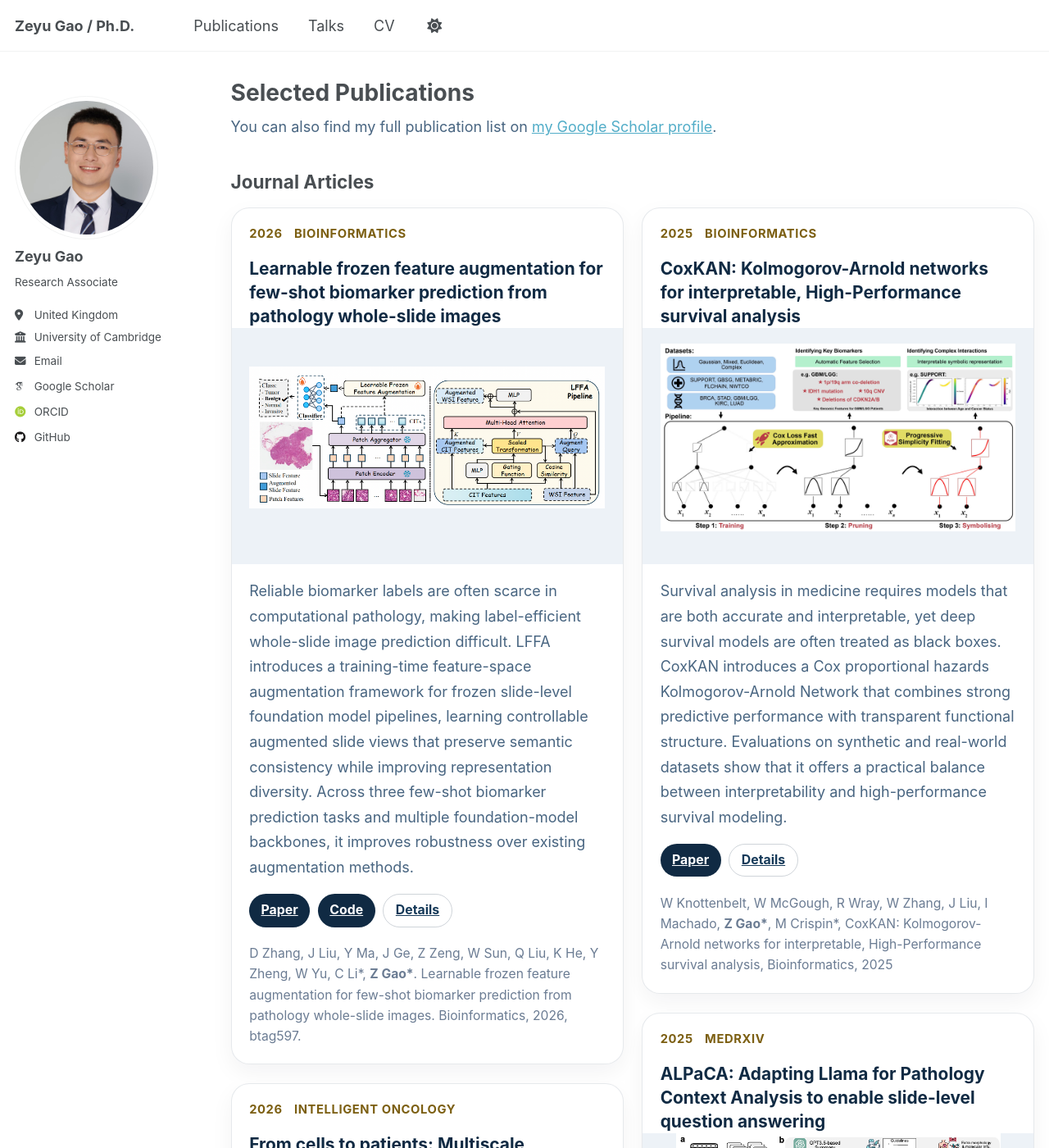
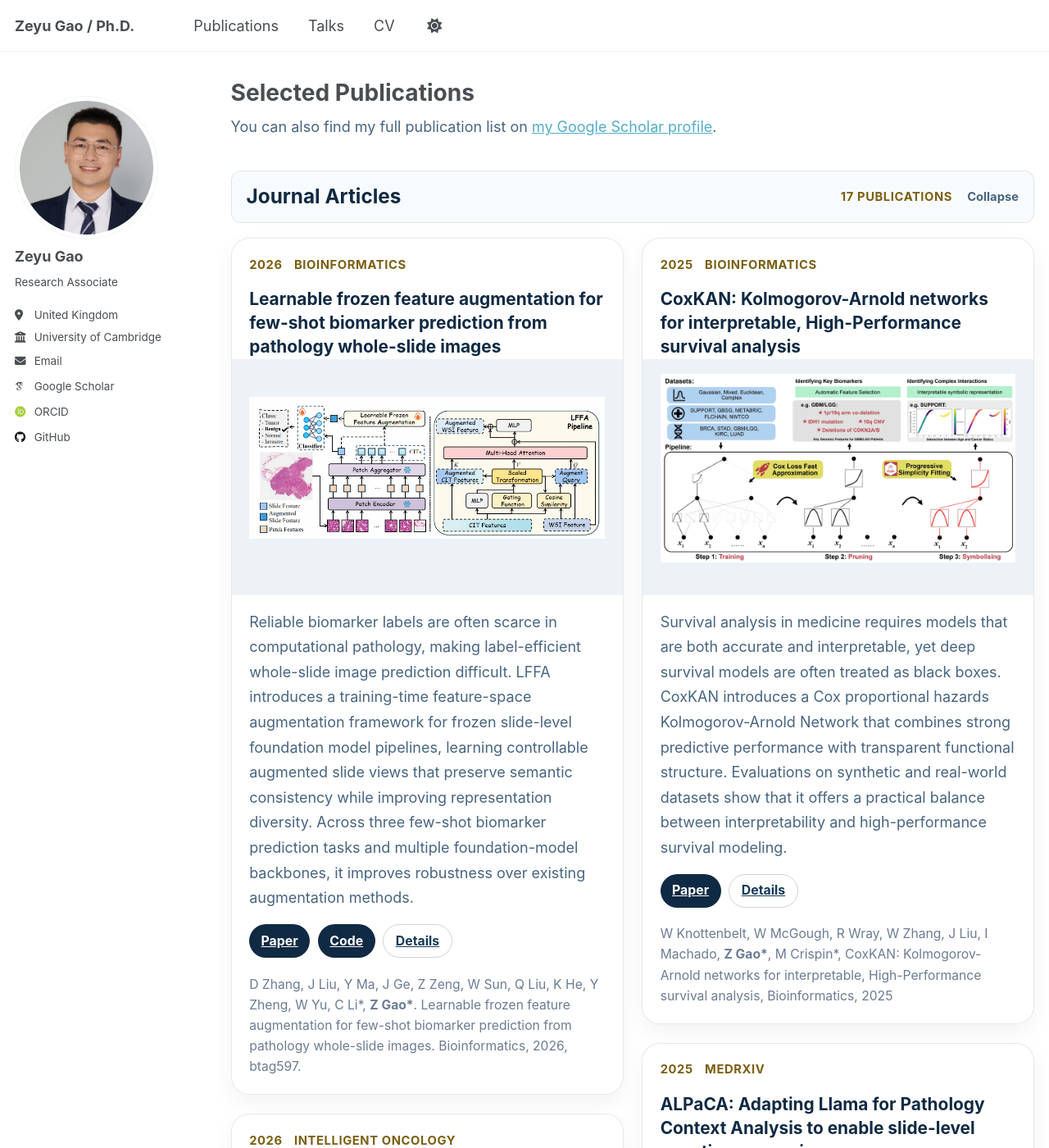
Before and after one commit to ZeyuGaoAi/ZeyuGaoAi.github.io, a Jekyll site: the page built from _pages/publications.html, in a window 1280 px wide and 1400 px high. Shown: the whole window at 82% size. Built offline with Jekyll 4.4.1, drawn with Linux system fonts in a browser that asks for light colours; some web fonts are replaced; a script that is not in the unit is left out.

Commit message:
Make publication sections collapsible

```diff
--- a/_pages/publications.html
+++ b/_pages/publications.html
@@ -16,8 +16,11 @@ author_profile: true
   {% for category in site.publication_category %}
     {% assign category_posts = site.publications | where: "category", category[0] | reverse %}
     {% if category_posts.size > 0 %}
-      <section class="publication-section">
-        <h2 class="publication-section-title">{{ category[1].title }}</h2>
+      <details class="publication-section" open>
+        <summary class="publication-section-summary">
+          <span class="publication-section-title">{{ category[1].title }}</span>
+          <span class="publication-section-count">{{ category_posts.size }} publications</span>
+        </summary>
         <div class="publication-grid">
           {% if category[0] == "conferences" %}
             {% assign pathctm_posts = site.publications | where: "url", "/publications/ICML2026_PathCTM/" %}
@@ -31,7 +34,7 @@ author_profile: true
             {% endunless %}
           {% endfor %}
         </div>
-      </section>
+      </details>
     {% endif %}
   {% endfor %}
 {% else %}
--- a/_sass/custom/_publications.scss
+++ b/_sass/custom/_publications.scss
@@ -9,8 +9,55 @@
   margin-bottom: 2.5rem;
 }
 
+.publication-section {
+  margin: 2.2rem 0 0;
+}
+
+.publication-section-summary {
+  display: flex;
+  align-items: center;
+  justify-content: space-between;
+  gap: 1rem;
+  margin: 0 0 1rem;
+  padding: 0.85rem 1rem;
+  border: 1px solid rgba(16, 42, 67, 0.1);
+  border-radius: 12px;
+  background: #f8fbfd;
+  color: #102a43;
+  cursor: pointer;
+  list-style: none;
+}
+
+.publication-section-summary::-webkit-details-marker {
+  display: none;
+}
+
+.publication-section-summary::after {
+  content: "Collapse";
+  flex: 0 0 auto;
+  color: #486581;
+  font-size: 0.82rem;
+  font-weight: 700;
+}
+
+.publication-section:not([open]) .publication-section-summary::after {
+  content: "Expand";
+}
+
 .publication-section-title {
-  margin: 2.2rem 0 1rem;
+  margin: 0;
+  font-size: 1.35rem;
+  font-weight: 700;
+  line-height: 1.3;
+}
+
+.publication-section-count {
+  margin-left: auto;
+  color: #7c5f12;
+  font-size: 0.82rem;
+  font-weight: 700;
+  letter-spacing: 0.04em;
+  text-transform: uppercase;
 }
 
 .publication-card {
@@ -243,4 +290,15 @@
   .publication-grid {
     column-count: 1;
   }
+
+  .publication-section-summary {
+    align-items: flex-start;
+    flex-direction: column;
+    gap: 0.45rem;
+  }
+
+  .publication-section-summary::after,
+  .publication-section-count {
+    margin-left: 0;
+  }
 }
```
